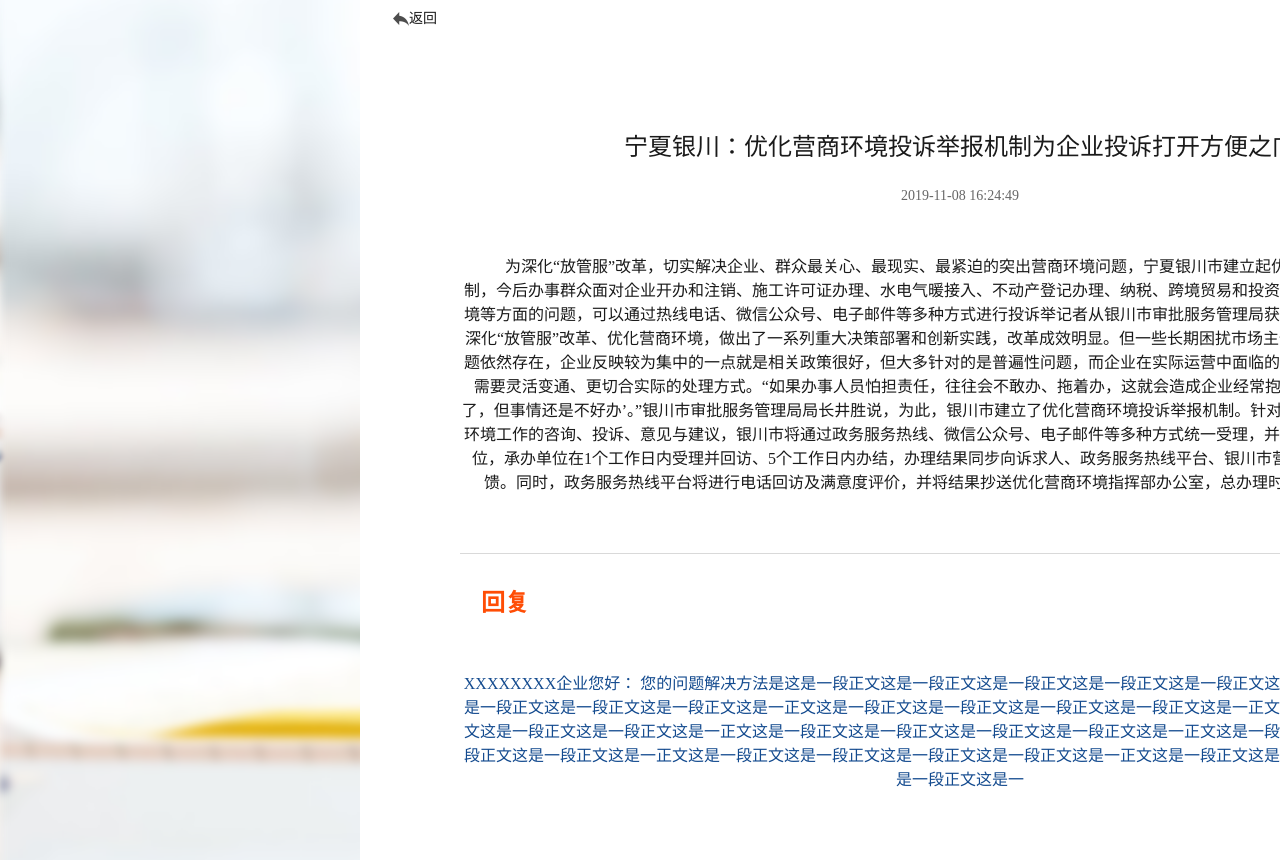
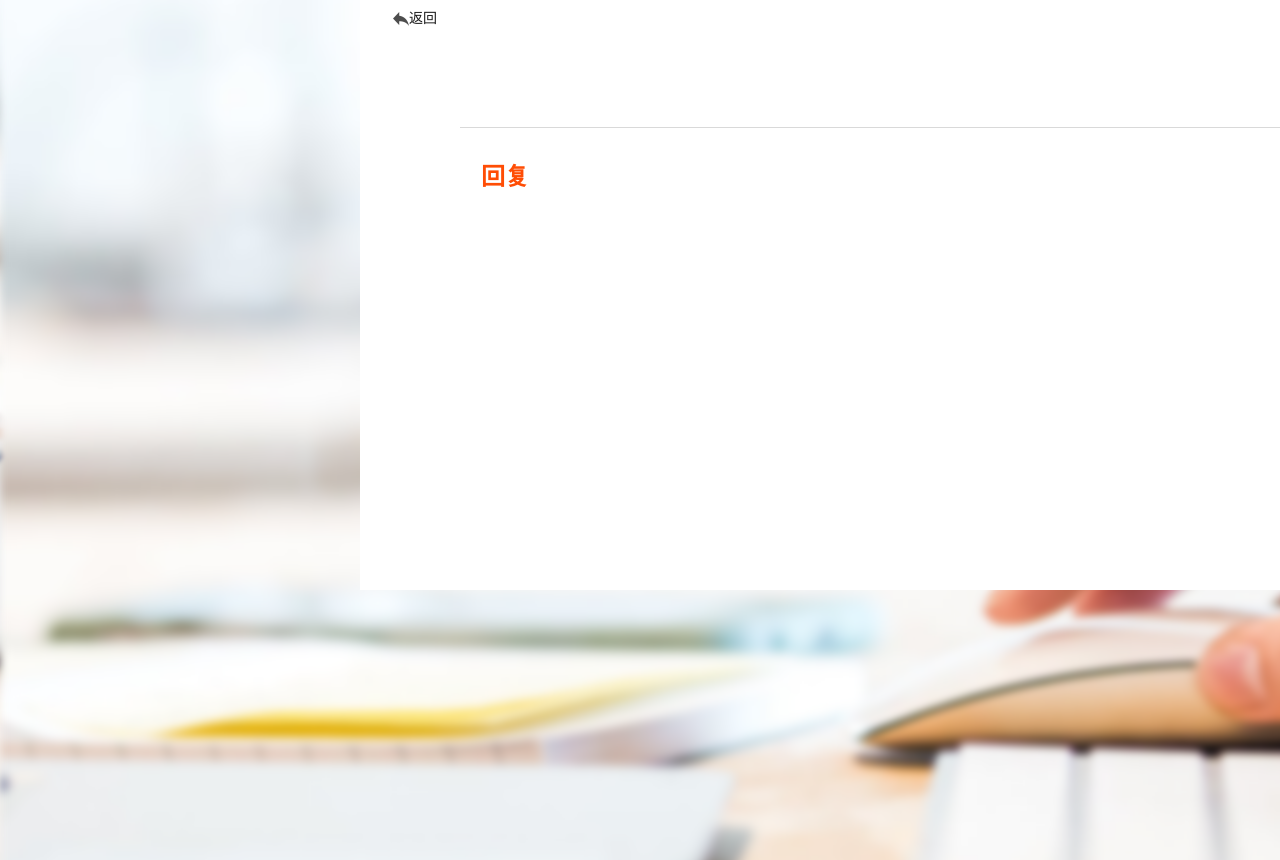
Before and after one commit to shiyuw/puyang, a Vue app: page /complain/detail in a window 1280 px wide. Shown: the part 200-1060 px from the top of the page. Built offline with nearby package versions, Linux system fonts and the light colour scheme.

Commit message:
删除默认数据

```diff
--- a/src/components/complain/detail.vue
+++ b/src/components/complain/detail.vue
@@ -29,12 +29,12 @@
 export default {
     data(){
         return {
-            detailTitle:'宁夏银川：优化营商环境投诉举报机制为企业投诉打开方便之门',
-            detailDate:'2019-11-08 16:24:49',
-            detailContent:'为深化“放管服”改革，切实解决企业、群众最关心、最现实、最紧迫的突出营商环境问题，宁夏银川市建立起优化营商环境投诉举报机制，今后办事群众面对企业开办和注销、施工许可证办理、水电气暖接入、不动产登记办理、纳税、跨境贸易和投资便利化等涉及优化营商环境等方面的问题，可以通过热线电话、微信公众号、电子邮件等多种方式进行投诉举记者从银川市审批服务管理局获悉，近年来，银川市围绕深化“放管服”改革、优化营商环境，做出了一系列重大决策部署和创新实践，改革成效明显。但一些长期困扰市场主体的痛点、难点、堵点问题依然存在，企业反映较为集中的一点就是相关政策很好，但大多针对的是普遍性问题，而企业在实际运营中面临的问题千差万别，很多时候需要灵活变通、更切合实际的处理方式。“如果办事人员怕担责任，往往会不敢办、拖着办，这就会造成企业经常抱怨的‘门好进了，脸好看了，但事情还是不好办’。”银川市审批服务管理局局长井胜说，为此，银川市建立了优化营商环境投诉举报机制。针对企业、群众有关优化营商环境工作的咨询、投诉、意见与建议，银川市将通过政务服务热线、微信公众号、电子邮件等多种方式统一受理，并第一时间分发至各承办单位，承办单位在1个工作日内受理并回访、5个工作日内办结，办理结果同步向诉求人、政务服务热线平台、银川市营商环境建设服务中心反馈。同时，政务服务热线平台将进行电话回访及满意度评价，并将结果抄送优化营商环境指挥部办公室，总办理时限不超过6个工作日。',
-            replyContent:'XXXXXXXX企业您好： 您的问题解决方法是这是一段正文这是一段正文这是一段正文这是一段正文这是一段正文这是一正文这是一段正文这是一段正文这是一段正文这是一段正文这是一正文这是一段正文这是一段正文这是一段正文这是一段正文这是一正文这是一段正文这是一段正文这是一段正文这是一段正文这是一正文这是一段正文这是一段正文这是一段正文这是一段正文这是一正文这是一段正文这是一段正文这是一段正文这是一段正文这是一正文这是一段正文这是一段正文这是一段正文这是一段正文这是一正文这是一段正文这是一段正文这是一段正文这是一段正文这是一',
-            department:'濮阳县企业投诉政府办公室',
-            replyDate:'2019-11-08 16:24:49',
+            detailTitle:'',
+            detailDate:'',
+            detailContent:'',
+            replyContent:'',
+            department:'',
+            replyDate:'',
             imgUrl:[]
         }
     },
```
